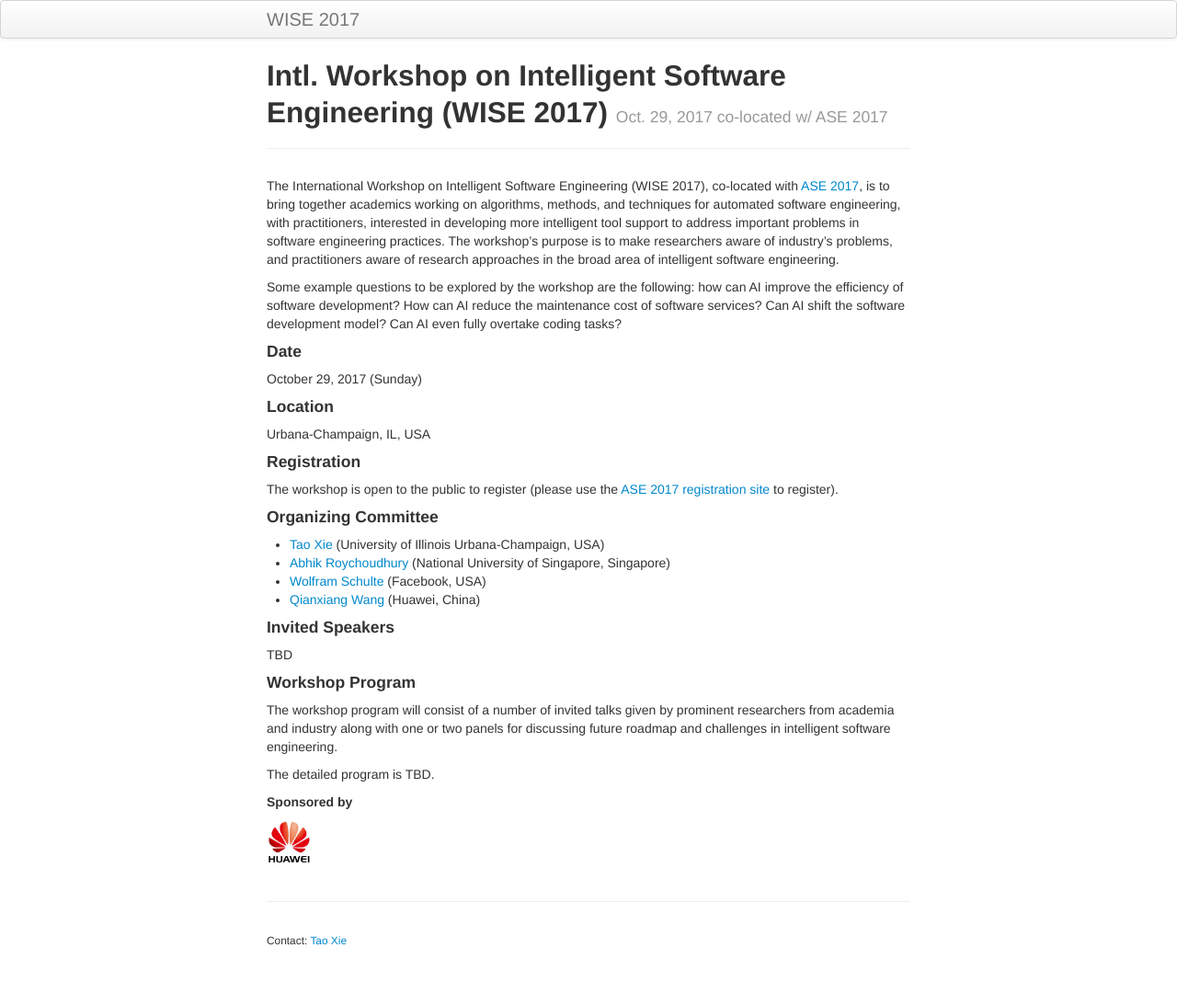
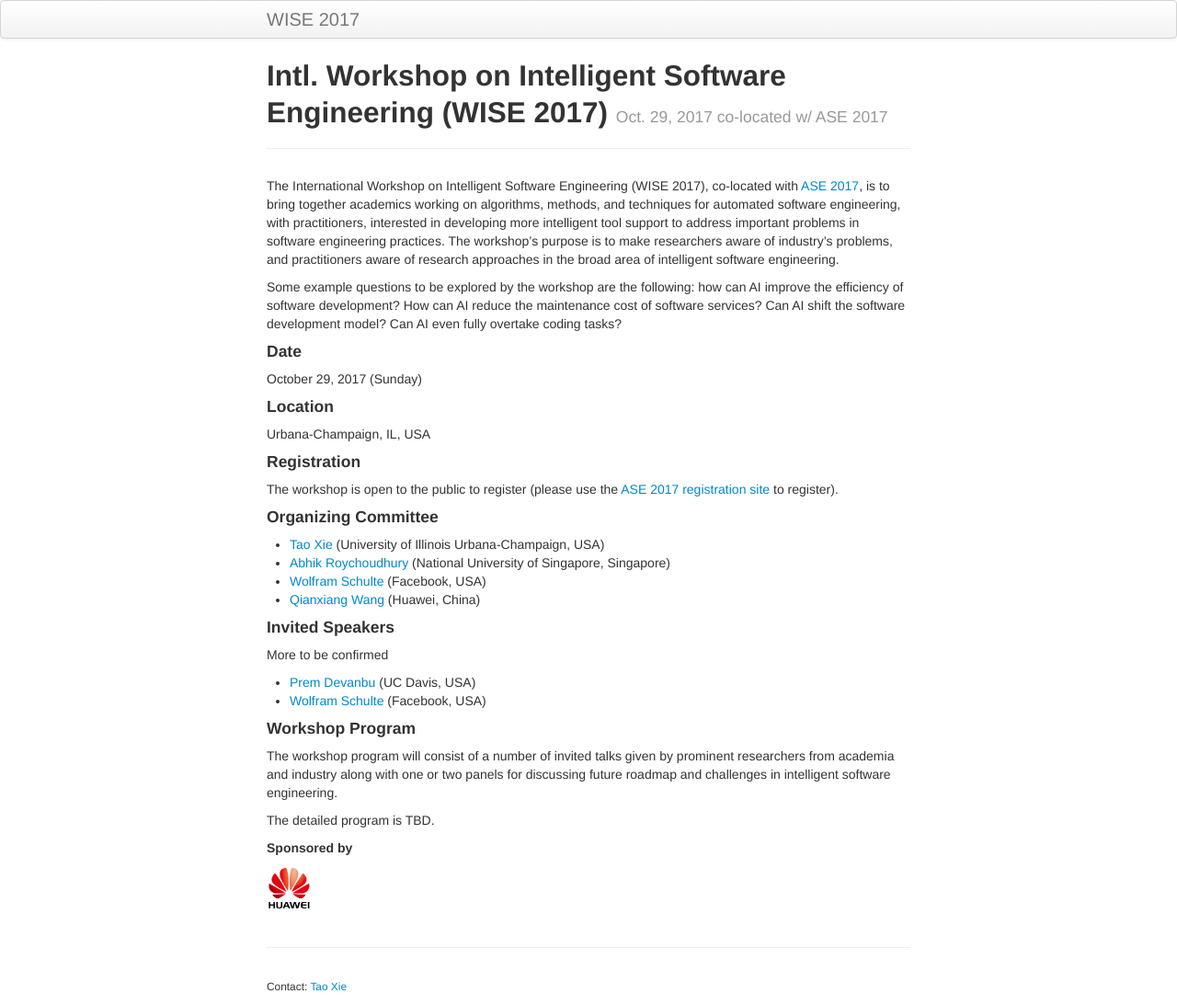
Before and after one commit to isofteng/wise2017, a Jekyll site: the page built from index.md, in a window 1280 px wide. Shown: the whole page at 92% size. Built offline with Jekyll 4.4.1, drawn with Linux system fonts in a browser that asks for light colours; before the commit the page ends 1043 px from its top, so only the background shows below that.

Commit message:
Update index.md
added two confirmed speakers

```diff
--- a/index.md
+++ b/index.md
@@ -30,7 +30,10 @@ The workshop is open to the public to register (please use the [ASE 2017 registr
 
 #### Invited Speakers
 
-TBD
+More to be confirmed
+
+- [Prem Devanbu](http://web.cs.ucdavis.edu/~devanbu/) (UC Davis, USA)
+- [Wolfram Schulte](https://research.fb.com/people/schulte-wolfram/) (Facebook, USA)
 
 #### Workshop Program
 
```
